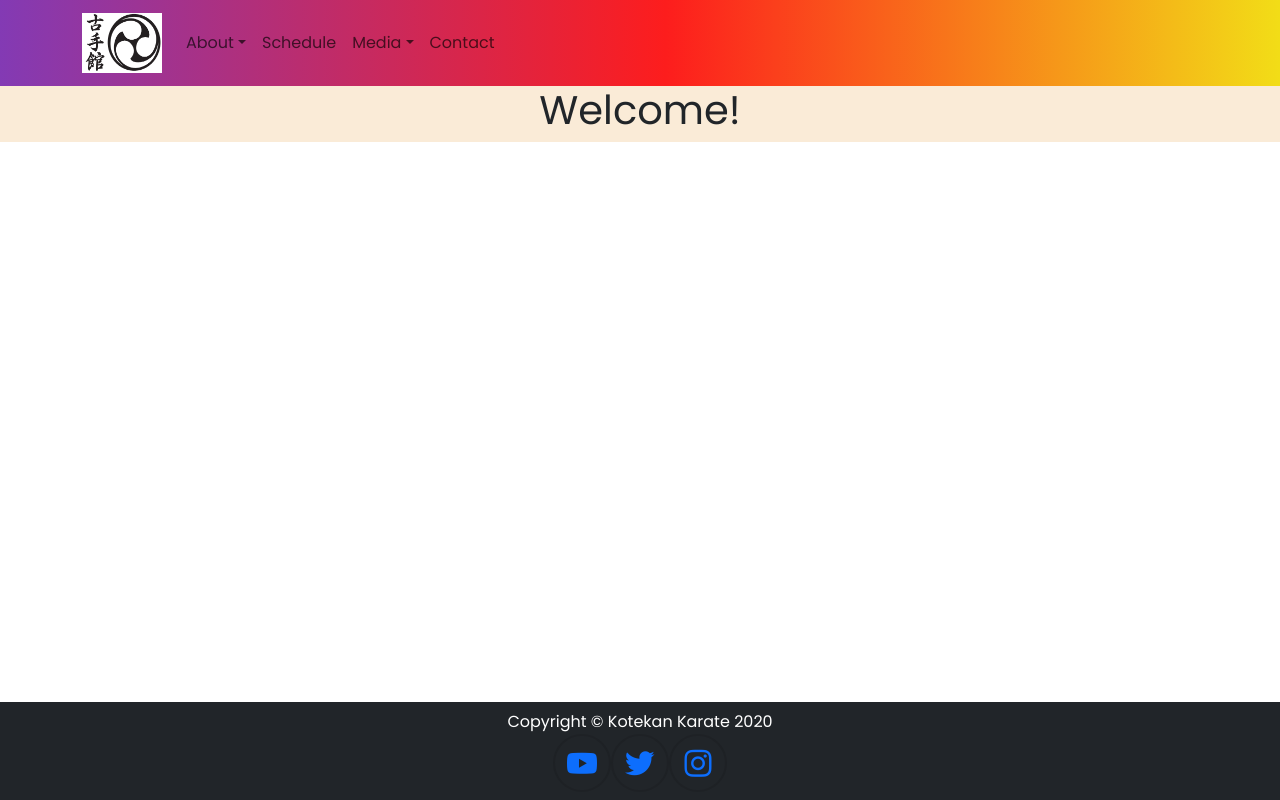
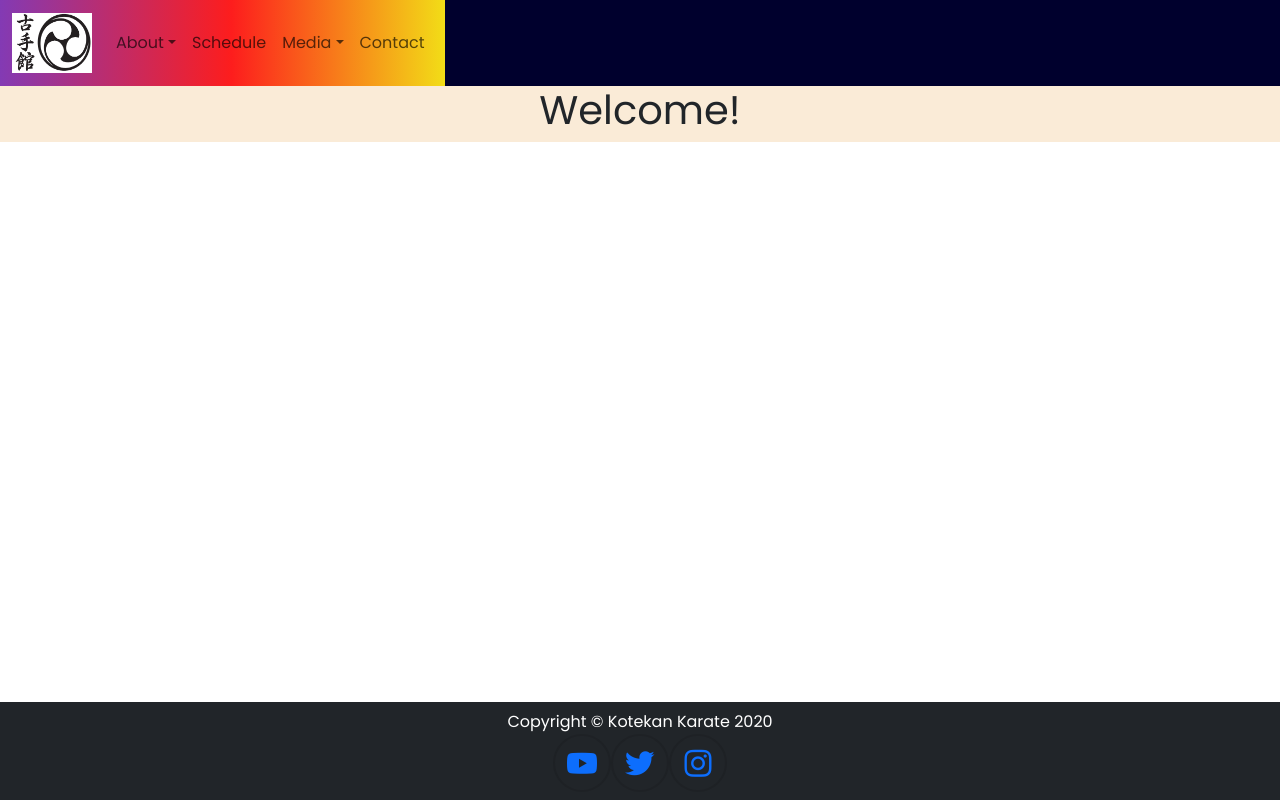
Before and after one commit to jebersole13/olddojosite, a React (Create React App) app: page / in a window 1280 px wide. Built offline with nearby package versions, Linux system fonts and the light colour scheme.

Commit message:
lets see

```diff
--- /dev/null
+++ b/src/Components/Navbar.css
@@ -0,0 +1,9 @@
+nav{
+    display: flex;
+    justify-content:space-between;
+    align-items: center;
+    background-color: rgb(0, 0, 45);
+    color: aliceblue;
+    position: relative;
+    top: 0;
+  }
--- a/src/Components/Navbar.jsx
+++ b/src/Components/Navbar.jsx
@@ -2,10 +2,12 @@ import Container from 'react-bootstrap/Container';
 import Nav from 'react-bootstrap/Nav';
 import Navbar from 'react-bootstrap/Navbar';
 import NavDropdown from 'react-bootstrap/NavDropdown';
+import './Navbar.css'
 
 
 function Navigation() {
   return (
+    <nav>
     <Navbar className='bg'>
       <Container >
         <Navbar.Brand href="/">     <img
@@ -41,6 +43,7 @@ function Navigation() {
         </Navbar.Collapse>
       </Container>
     </Navbar>
+    </nav>
   );
 }
 
```
